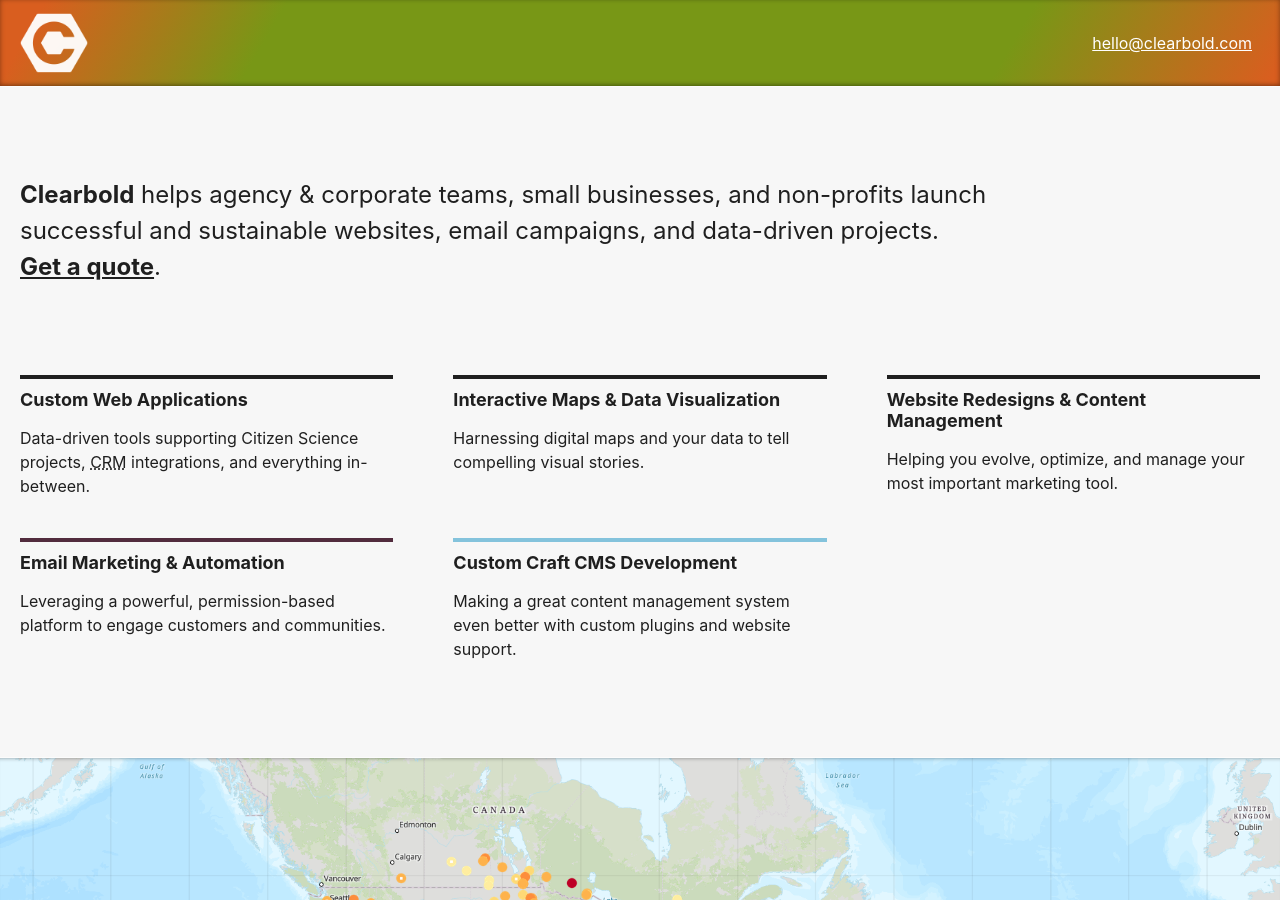
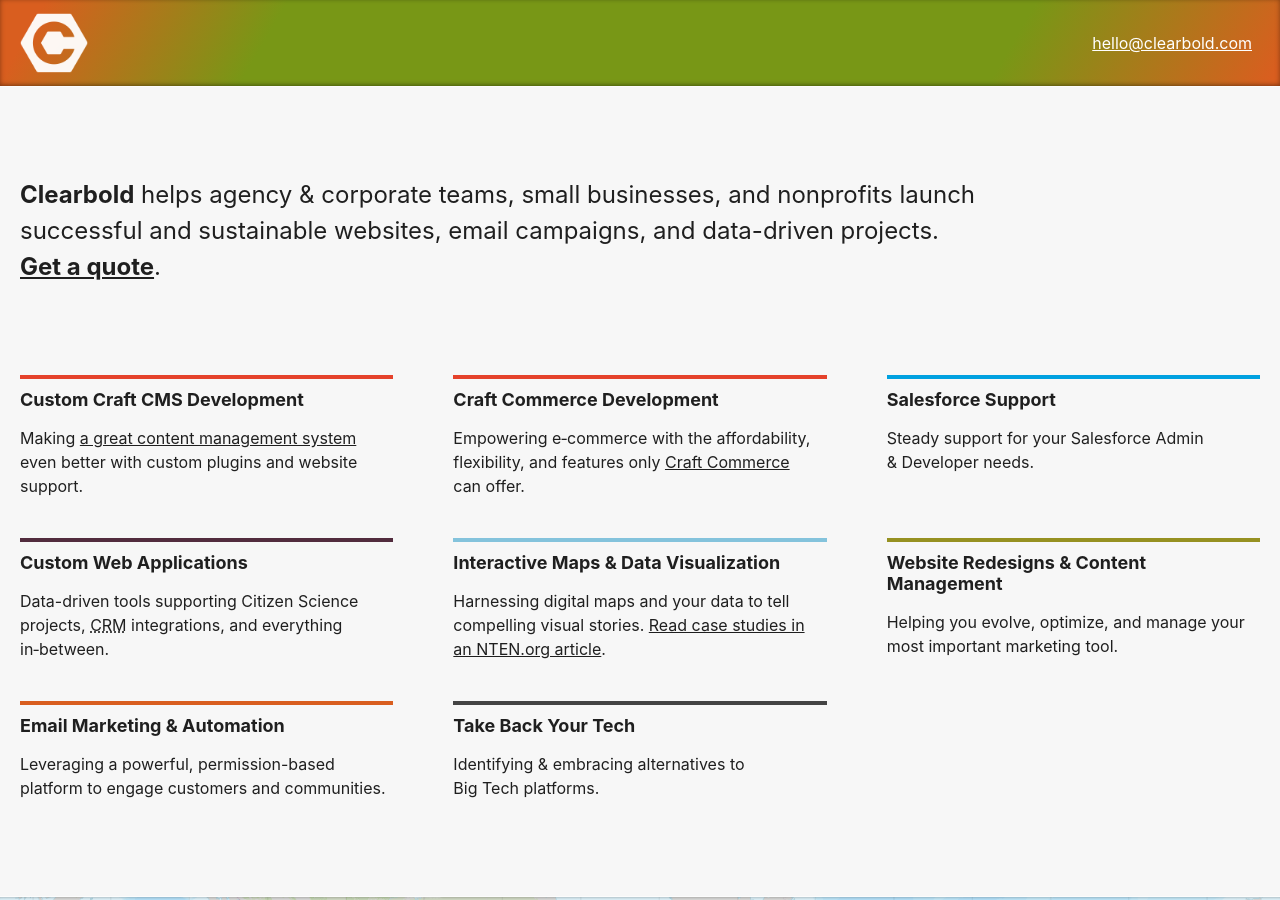
Before and after one commit to clearbold/clearbold.github.io, a Jekyll site: the page built from jn.html, in a window 1280 px wide and 900 px high. Built offline with Jekyll 4.4.1, drawn with Linux system fonts in a browser that asks for light colours; some of the changed text lies outside the part shown.

Commit message:
Changing non-profit -> nonprofit

```diff
--- a/_includes/footer.html
+++ b/_includes/footer.html
@@ -1,5 +1,5 @@
     <footer class="panel-bottom" role="contentinfo">
         <div class="wrapper wrapper-content">
-            <p>&copy; 2019, Clearbold, LLC. <a href="mailto:hello@clearbold.com">hello@clearbold.com</a>. Montpelier,&nbsp;VT,&nbsp;USA. <a href="https://en.wikipedia.org/wiki/UTC%E2%88%9204%3A00" target="_blank">EDT&nbsp;UTC-04:00</a>.</p><p>This website does not track&nbsp;you.</p><p>Ask about discounted rates for&nbsp;non-profits.<span class="no-cssgrid"> <a href="https://caniuse.com/#feat=css-grid" target="_blank">Upgrade your browser</a>.</span></p>
+            <p>&copy; 2019, Clearbold, LLC. <a href="mailto:hello@clearbold.com">hello@clearbold.com</a>. Montpelier,&nbsp;VT,&nbsp;USA. <a href="https://en.wikipedia.org/wiki/UTC%E2%88%9204%3A00" target="_blank">EDT&nbsp;UTC-04:00</a>.</p><p>This website does not track&nbsp;you.</p><p>Ask about discounted rates for&nbsp;nonprofits.<span class="no-cssgrid"> <a href="https://caniuse.com/#feat=css-grid" target="_blank">Upgrade your browser</a>.</span></p>
         </div>
     </footer>
--- a/_layouts/home.html
+++ b/_layouts/home.html
@@ -35,7 +35,7 @@
     </header>
     <div class="outer-content"><main id="content" role="main"><div class="panel panel-top intro">
         <div class="wrapper wrapper-content">
-            <p><b>Clearbold</b> helps agency &amp; corporate teams, small businesses, and non-profits launch successful and sustainable websites, email campaigns, and data-driven&nbsp;projects. <a href="https://clearbold.wufoo.com/forms/lets-work-together/">Get&nbsp;a&nbsp;quote</a>.</p>
+            <p><b>Clearbold</b> helps agency &amp; corporate teams, small businesses, and nonprofits launch successful and sustainable websites, email campaigns, and data-driven&nbsp;projects. <a href="https://clearbold.wufoo.com/forms/lets-work-together/">Get&nbsp;a&nbsp;quote</a>.</p>
         </div>
     </div>
     <div class="panel panel-bottom services">
@@ -60,7 +60,7 @@
                 </div>
                 <div class="card card-maps">
                     <h2>Interactive Maps & Data Visualization</h2>
-                    <p>Harnessing digital maps and your data to tell compelling visual stories. <a href="https://www.nten.org/article/the-journey-to-low-cost-mapping-solutions/" title="The Journey to Low-Cost Mapping Solutions, featured in the Non-profit Technology Network blog.">Read case studies in an NTEN.org&nbsp;article</a>.</p>
+                    <p>Harnessing digital maps and your data to tell compelling visual stories. <a href="https://www.nten.org/article/the-journey-to-low-cost-mapping-solutions/" title="The Journey to Low-Cost Mapping Solutions, featured in the Nonprofit Technology Network blog.">Read case studies in an NTEN.org&nbsp;article</a>.</p>
                 </div>
                 <div class="card card-websites">
                     <h2>Website Redesigns &amp; Content Management</h2>
@@ -142,7 +142,7 @@
 
     <div class="panel panel-top clients">
         <div class="wrapper wrapper-content wrapper-clients">
-            <div><p>Clearbold&rsquo;s efforts are often realized behind the scenes. Email <a href="mailto:hello@clearbold.com">hello@clearbold.com</a> to learn more about solutions for following clients spanning the CPG, Healthcare, Financial Services, Biotech, Higher Ed, Hospitality, Media, Marketing Technology, and Non-profit&nbsp;sectors.</p>
+            <div><p>Clearbold&rsquo;s efforts are often realized behind the scenes. Email <a href="mailto:hello@clearbold.com">hello@clearbold.com</a> to learn more about solutions for following clients spanning the CPG, Healthcare, Financial Services, Biotech, Higher Ed, Hospitality, Media, Marketing Technology, and Nonprofit&nbsp;sectors.</p>
                 <ul>
                     <li><a href="https://journeynorth.org">Journey North</a> (<a href="/jn">case study</a>)</li>
                     <li><a href="https://maps.journeynorth.org">Journey North Maps</a></li>
--- a/_layouts/jn.html
+++ b/_layouts/jn.html
@@ -36,20 +36,32 @@
     </header>
     <div class="outer-content"><main id="content" role="main"><div class="panel panel-top intro">
         <div class="wrapper wrapper-content">
-            <p><b>Clearbold</b> helps agency &amp; corporate teams, small businesses, and non-profits launch successful and sustainable websites, email campaigns, and data-driven&nbsp;projects. <a href="https://clearbold.wufoo.com/forms/lets-work-together/">Get&nbsp;a&nbsp;quote</a>.</p>
+            <p><b>Clearbold</b> helps agency &amp; corporate teams, small businesses, and nonprofits launch successful and sustainable websites, email campaigns, and data-driven&nbsp;projects. <a href="https://clearbold.wufoo.com/forms/lets-work-together/">Get&nbsp;a&nbsp;quote</a>.</p>
         </div>
     </div>
     <div class="panel panel-bottom services">
         <div class="wrapper wrapper-content"><section>
             <h1>Services</h1>
             <div class="cards">
+                <div class="card card-craft">
+                    <h2>Custom Craft CMS Development</h2>
+                    <p>Making <a href="https://craftcms.com">a great content management system</a> even better with custom plugins and website support.</p>
+                </div>
+                <div class="card card-craft">
+                    <h2>Craft Commerce Development</h2>
+                    <p>Empowering e&#8209;commerce with the affordability, flexibility, and features only <a href="https://craftcms.com/commerce">Craft&nbsp;Commerce</a> can&nbsp;offer.</p>
+                </div>
+                <div class="card card-salesforce">
+                    <h2>Salesforce Support</h2>
+                    <p>Steady support for your Salesforce Admin &amp;&nbsp;Developer&nbsp;needs.</p>
+                </div>
                 <div class="card card-apps">
                     <h2>Custom Web Applications</h2>
-                    <p>Data-driven tools supporting Citizen Science projects, <abbr title="Customer Relationship Management">CRM</abbr> integrations, and everything in-between.</p>
+                    <p>Data-driven tools supporting Citizen Science projects, <abbr title="Customer Relationship Management">CRM</abbr> integrations, and everything in&#8209;between.</p>
                 </div>
                 <div class="card card-maps">
                     <h2>Interactive Maps & Data Visualization</h2>
-                    <p>Harnessing digital maps and your data to tell compelling visual stories.</p>
+                    <p>Harnessing digital maps and your data to tell compelling visual stories. <a href="https://www.nten.org/article/the-journey-to-low-cost-mapping-solutions/" title="The Journey to Low-Cost Mapping Solutions, featured in the Nonprofit Technology Network blog.">Read case studies in an NTEN.org&nbsp;article</a>.</p>
                 </div>
                 <div class="card card-websites">
                     <h2>Website Redesigns &amp; Content Management</h2>
@@ -59,9 +71,9 @@
                     <h2>Email Marketing &amp; Automation</h2>
                     <p>Leveraging a powerful, permission-based platform to engage customers and communities.</p>
                 </div>
-                <div class="card card-craft">
-                    <h2>Custom Craft CMS Development</h2>
-                    <p>Making a great content management system even better with custom plugins and website support.</p>
+                <div class="card card-tech">
+                    <h2>Take Back Your&nbsp;Tech</h2>
+                    <p>Identifying &amp; embracing alternatives to Big&nbsp;Tech&nbsp;platforms.</p>
                 </div>
             </div>
         </section></div>
@@ -113,7 +125,7 @@
 
     <div class="panel panel-top clients">
         <div class="wrapper wrapper-content wrapper-clients">
-            <div><p>Clearbold&rsquo;s efforts are often realized behind the scenes. Email <a href="mailto:hello@clearbold.com">hello@clearbold.com</a> to learn more about solutions for following clients spanning the CPG, Healthcare, Financial Services, Biotech, Higher Ed, Hospitality, Media, Marketing Technology, and Non-profit&nbsp;sectors.</p>
+            <div><p>Clearbold&rsquo;s efforts are often realized behind the scenes. Email <a href="mailto:hello@clearbold.com">hello@clearbold.com</a> to learn more about solutions for following clients spanning the CPG, Healthcare, Financial Services, Biotech, Higher Ed, Hospitality, Media, Marketing Technology, and Nonprofit&nbsp;sectors.</p>
                 <ul>
                     <li><a href="https://journeynorth.org">Journey North</a></li>
                     <li><a href="https://maps.journeynorth.org">Journey North Maps</a></li>
```
Also changed, not shown: 3 other files.
